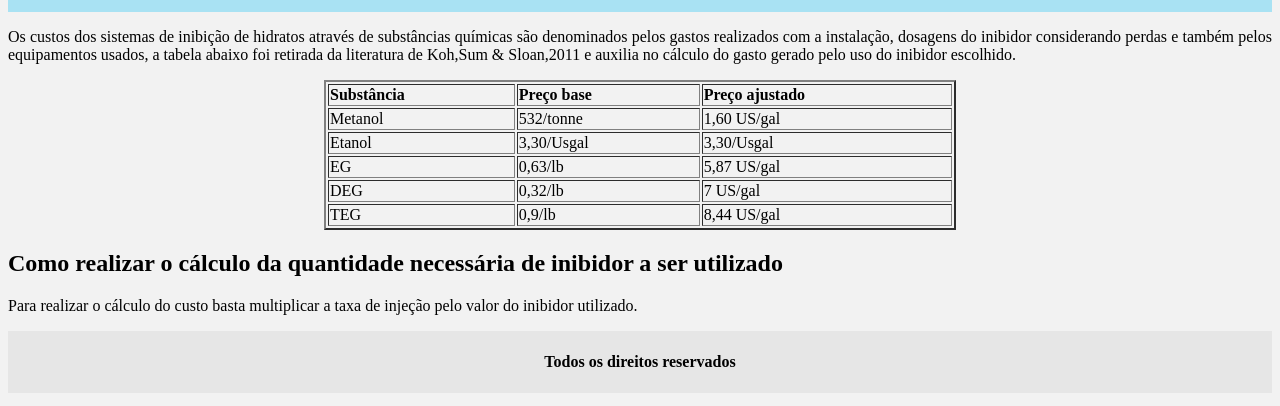
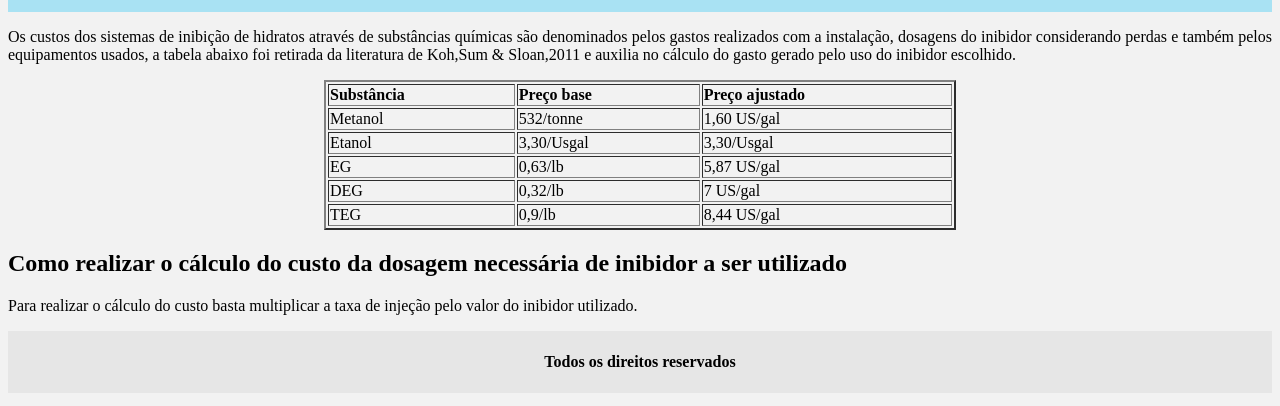
Before and after one commit to millenasiqueira/IDHSIMULADOR, a plain HTML site: page custo.html in a window 1280 px wide. Shown: the part 154-560 px from the top of the page. Drawn offline with Linux system fonts and the light colour scheme.

Commit message:
Update custo.html

```diff
--- a/custo.html
+++ b/custo.html
@@ -63,7 +63,7 @@
 		</table>
 		<!-- os itens da tabela são apenas termodinamicos, logo torna-se necessario pesquisar tbn o LDH-->
 
-	<h2> Como realizar o cálculo da quantidade necessária de inibidor a ser utilizado</h2>
+	<h2> Como realizar o cálculo do custo da dosagem necessária de inibidor a ser utilizado</h2>
 		<p>
 			Para realizar o cálculo do custo basta multiplicar a taxa de injeção pelo valor do inibidor utilizado.
 		</p>
```
